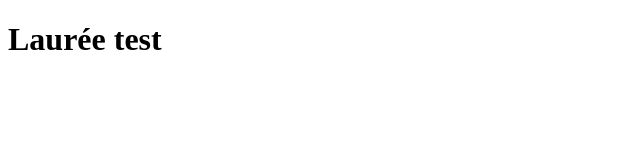
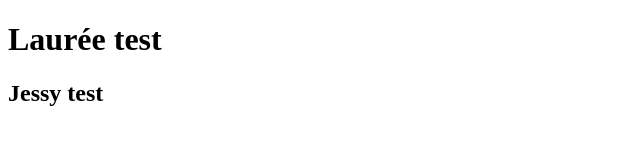
Before and after one commit to lauree-p/test-git, a plain HTML site: page index.html in a window 1280 px wide. Shown: the whole page, without its empty margins (0-640 px from the left). Drawn offline with Linux system fonts and the light colour scheme.

Commit message:
Test Jessy

```diff
--- a/index.html
+++ b/index.html
@@ -7,5 +7,6 @@
 </head>
 <body>
     <h1>Laurée test</h1>
+    <h2>Jessy test</h2>
 </body>
 </html>
```
